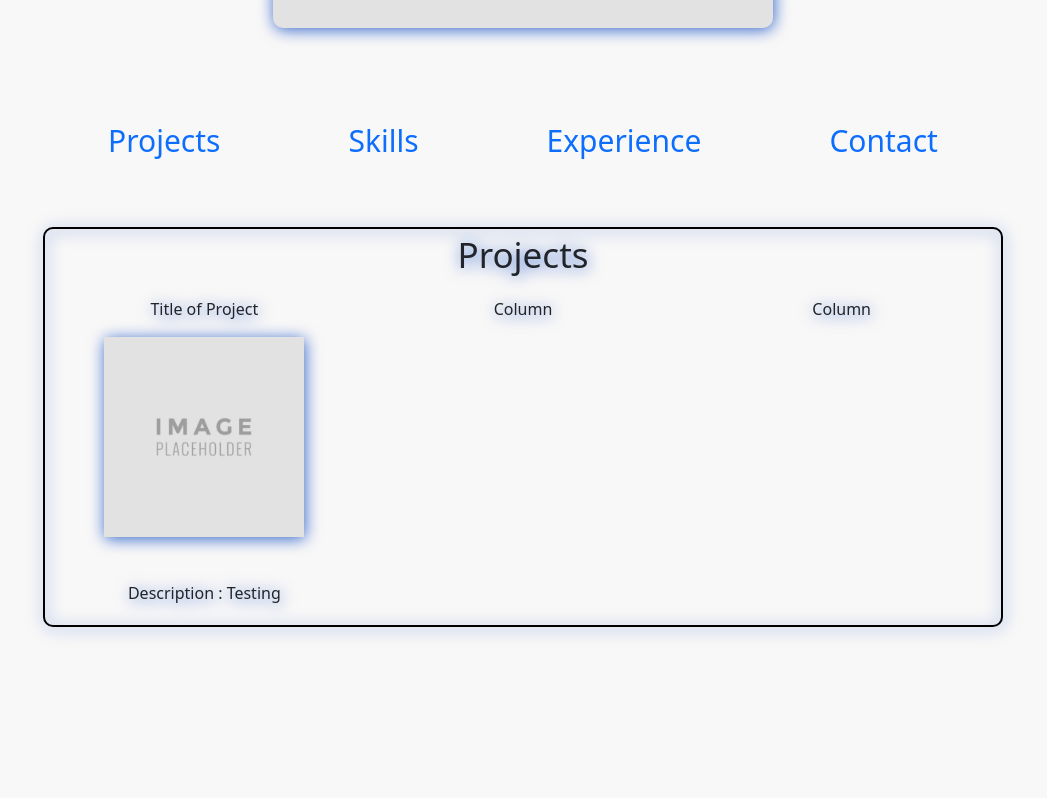
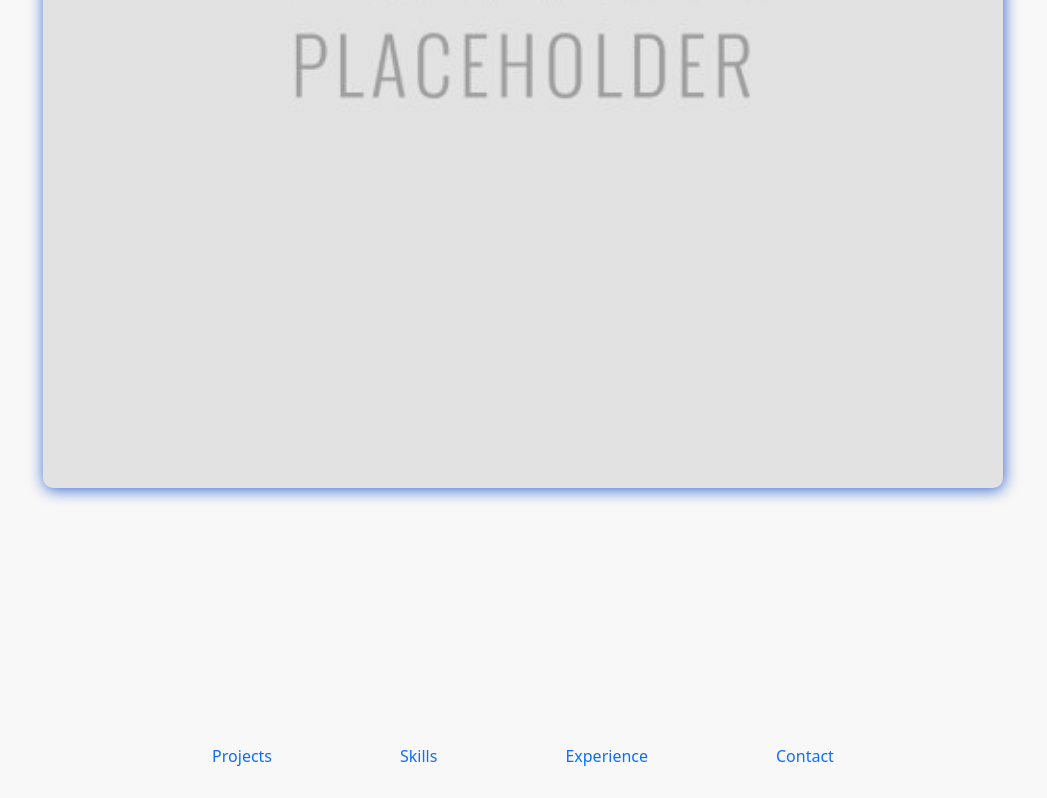
Before and after one commit to bttodd11/starterTemplate, a React (Create React App) app in the folder my-app/: page / in a window 1280 px wide. Shown: the part 642-1440 px from the top of the page, without its empty margins (117-1164 px from the left). Before the commit the page ends 1333 px from the top, so only its background shows below. Built offline with nearby package versions, Linux system fonts and the light colour scheme.

Commit message:
Skills sections  progress

```diff
--- a/my-app/src/App.css
+++ b/my-app/src/App.css
@@ -1,14 +1,13 @@
 #contentSection {
-    width: 75vw;
-    height: 400px;
     border: 2px solid black;
     text-align: center;
-    margin-left: auto;
-    margin-right: auto;
+    margin-left: 5%;
+    margin-right: 5%;
     margin-top: 5%;
     --shadow-color: hsl(220deg 60% 50%);
     border-radius: 10px;
     margin-bottom: 5%;
+    padding-top: 10%;
 }
 
 .box {
@@ -19,4 +18,6 @@
 
 #contentTitle{
     font-size: 35px;
+    letter-spacing: 10px;
+    margin-bottom: 20%;
 }
--- a/my-app/src/components/headers/headers.css
+++ b/my-app/src/components/headers/headers.css
@@ -0,0 +1,6 @@
+.headers {
+    margin-top: 20%;
+}
+.headerTitle {
+    font-size: 16px;
+}
--- a/my-app/src/components/headers/headers.js
+++ b/my-app/src/components/headers/headers.js
@@ -1,5 +1,6 @@
 import {React, useState} from 'react';
 import Content from '../content/content';
+import '../headers/headers.css';
 
 
 const Headers = () => {
@@ -14,7 +15,6 @@ const Headers = () => {
          <a href='#Experience' onClick={(e) => setCurrentSection("Experience")}><span className='headerTitle'>Experience</span></a>
          <a href='#Contact' onClick={(e) => setCurrentSection("Contact")}><span className='headerTitle'>Contact</span></a>
       </div>
-
       <div id='contentSection' className='box'>
          <Content section={{currentSection}}/>
       </div>
--- a/my-app/src/components/hero/hero.css
+++ b/my-app/src/components/hero/hero.css
@@ -4,6 +4,7 @@
 }
 .heroTitle {
     font-size: 40px;
+    text-align: center;
 }
 .cityTitle{
     font-size: 20px;
@@ -15,6 +16,8 @@
     display: block;
     margin-left: auto;
     margin-right: auto;
+    width: 75%;
+    height: 75%;
     margin-top: 5%;
     --shadow-color: hsl(220deg 60% 50%);
     border-radius: 10px;
--- a/my-app/src/components/projects/projects.css
+++ b/my-app/src/components/projects/projects.css
@@ -1,3 +1,6 @@
+.projectWrapper {
+  padding-bottom: 10%;
+}
 .projectPlaceHolder {
     width: 200px;
     height: 200px;
@@ -6,12 +9,22 @@
     margin-left: auto;
     margin-right: auto;
 }
-
 .projectSubTitle {
   text-align: left;
   display: inline;
 }
-
 .projectText {
     text-align: left;
 }
+.project {
+  margin-top: 5%;
+  margin-bottom: 5%;
+}
+#divider {
+  height: 2px;
+  width: 80%;
+  background: blue;
+  background: linear-gradient(90deg, hsl(0, 0%, 20%), hsl(0, 0%, 70%), hsl(0, 0%, 20%));
+  margin-right: auto;
+  margin-left: auto;
+}
--- a/my-app/src/components/projects/projects.js
+++ b/my-app/src/components/projects/projects.js
@@ -9,13 +9,24 @@ const Projects = () => {
       <div className="projectWrapper">
         <div class="container text-center">
           <div class="row">
-            <div class="col">
+            <div class="col project">
                <p>Title of Project</p>
                <img src={ImagePlaceHolder} className='projectPlaceHolder' />
-               <p className="projectSubTitle">Description : </p><span className="projectText">Testing</span>
+               <p className="projectSubTitle">Description : </p><span className="projectText">Lorem ipsum dolor sit amet, consectetur adipiscing elit. Nam feugiat erat a consequat dictum. Morbi non quam lobortis, aliquet dolor non, facilisis sem. Mauris molestie neque sit amet viverra porttitor. Nullam sodales hendrerit purus, et fringilla purus gravida quis. Vestibulum ac aliquam quam. Mauris euismod enim sit amet sem fringilla.</span>
             </div>
-            <div class="col">Column</div>
-            <div class="col">Column</div>
+            <div id="divider"></div>
+            <div class="col project">
+            <p>Title of Project</p>
+               <img src={ImagePlaceHolder} className='projectPlaceHolder' />
+               <p className="projectSubTitle">Description : </p><span className="projectText">Lorem ipsum dolor sit amet, consectetur adipiscing elit. Nam feugiat erat a consequat dictum. Morbi non quam lobortis, aliquet dolor non, facilisis sem. Mauris molestie neque sit amet viverra porttitor. Nullam sodales hendrerit purus, et fringilla purus gravida quis. Vestibulum ac aliquam quam. Mauris euismod enim sit amet sem fringilla.</span>
+            </div>
+            <div id="divider"></div>
+            <div class="col project">
+            <p>Title of Project</p>
+               <img src={ImagePlaceHolder} className='projectPlaceHolder' />
+               <p className="projectSubTitle">Description : </p><span className="projectText">Lorem ipsum dolor sit amet, consectetur adipiscing elit. Nam feugiat erat a consequat dictum. Morbi non quam lobortis, aliquet dolor non, facilisis sem. Mauris molestie neque sit amet viverra porttitor. Nullam sodales hendrerit purus, et fringilla purus gravida quis. Vestibulum ac aliquam quam. Mauris euismod enim sit amet sem fringilla.</span>
+            </div>
+            <div id="divider"></div>
           </div>
         </div>
       </div>
--- a/my-app/src/components/skills/skills.css
+++ b/my-app/src/components/skills/skills.css
@@ -0,0 +1,3 @@
+.skillWrapper {
+    padding-bottom: 10%;
+}
--- a/my-app/src/components/skills/skills.js
+++ b/my-app/src/components/skills/skills.js
@@ -1,12 +1,18 @@
 import React from 'react';
-
+import "../skills/skills.css"
 
 
 const Skills = () => {
    return (
-      <div>
+
+         <div className='skillWrapper'>
             <p id="contentTitle">Skills</p>
-      </div>
+            <p className='skillsLabel'>Front-End</p>
+            <p className='skillsLabel'>Back-End</p>
+            <p className='skillsLabel'>Database</p>
+            <p className='skillsLabel'>Other</p>
+            </div>
+
    )
 }
 
--- a/my-app/src/index.css
+++ b/my-app/src/index.css
@@ -3,5 +3,4 @@ body {
   background-color: #F9F8F8;
   -webkit-font-smoothing: antialiased;
   -moz-osx-font-smoothing: grayscale;
-
 }
```
